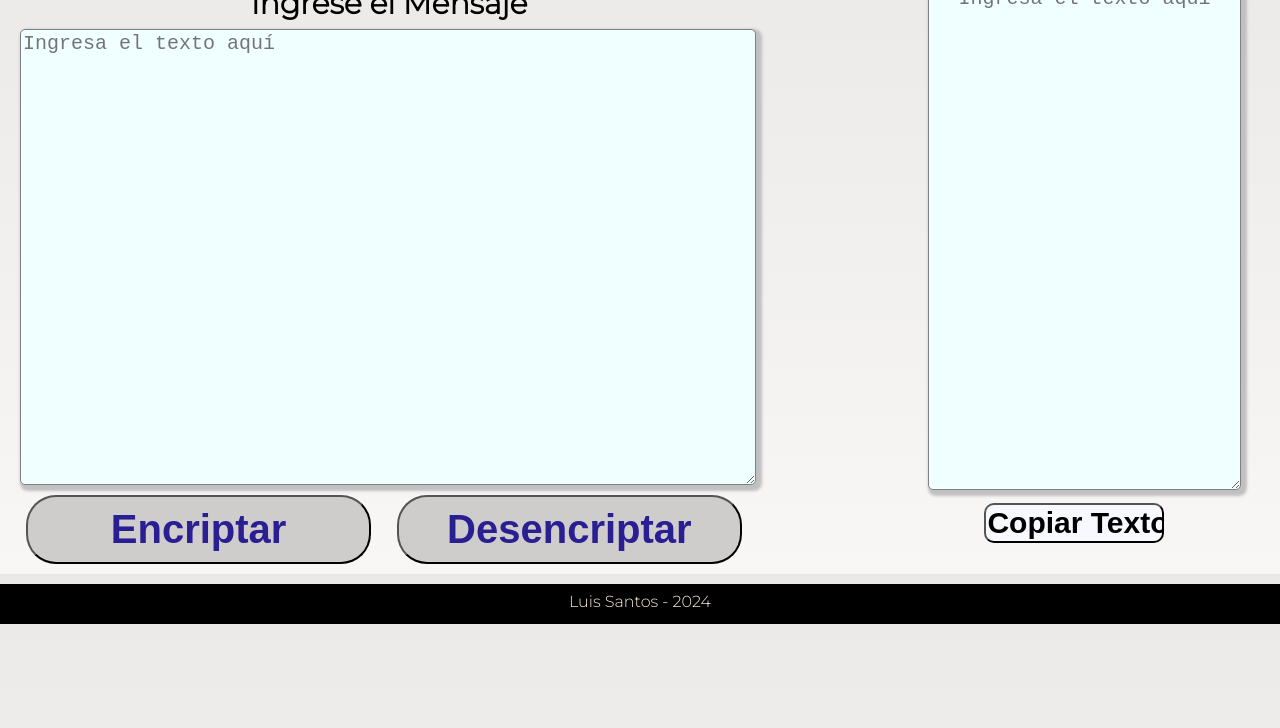
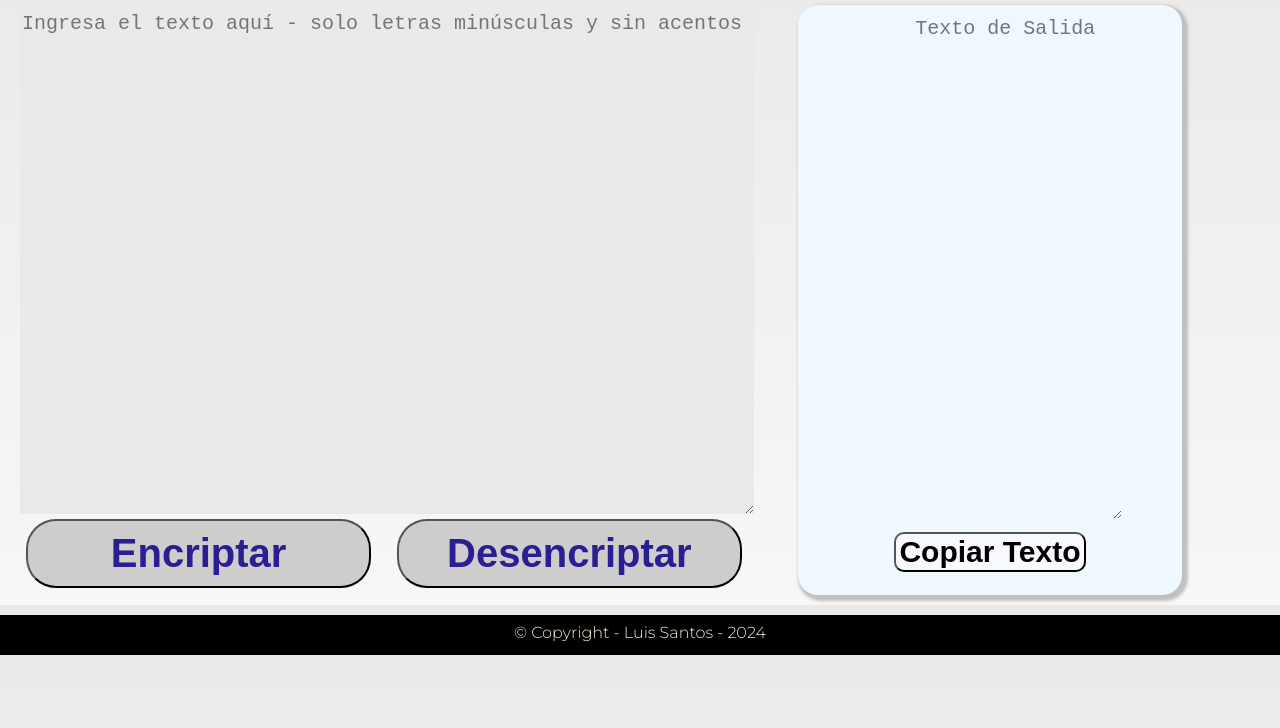
Before and after one commit to lasaro069/encriptador, a plain HTML site: page index.html in a window 1280 px wide. Shown: the part 72-800 px from the top of the page. Drawn offline with Linux system fonts and the light colour scheme; a web font is replaced by a local one.

Commit message:
Se crean los estilos de la caja de respuesta con botón de copiar, se ajustan los colores del formulario

```diff
--- a/index.html
+++ b/index.html
@@ -52,6 +52,7 @@ EXTRAS:
 
     <header class="header">
         <img class="imagen" src="/images/Logo.png" alt="Logo Alura">
+        <hr size="5px" color="#2A1E93" />
     </header>
 
     <main class="main">
@@ -60,8 +61,8 @@ EXTRAS:
         <div class="contenedor-principal">
 
             <form class="caja-ingreso" action="">
-                <label for="">Ingrese el Mensaje</label>
-                <textarea name="" id="ingreso" cols="30" rows="10" placeholder="Ingresa el texto aquí"></textarea>
+<!--                <label for="">Ingrese el Mensaje</label> -->
+                <textarea name="" id="ingreso" cols="30" rows="10" placeholder="Ingresa el texto aquí - solo letras minúsculas y sin acentos"></textarea>
 
                 <div class="botones">
                     <input type="submit" value="Encriptar" class="boton-encriptar">
@@ -72,7 +73,7 @@ EXTRAS:
             </form>
 
             <form class="caja-respuesta" action="">
-                <textarea name="" id="salida" cols="30" rows="10" placeholder="Ingresa el texto aquí"></textarea>
+                <textarea name="" id="salida" cols="30" rows="10" placeholder="Texto de Salida"></textarea>
 
                 <div class="copiar">
                     <input type="submit" value="Copiar Texto" class="boton-copiar">
@@ -86,7 +87,7 @@ EXTRAS:
     </main>
 
     <footer>
-        <p class="text-footer">Luis Santos - 2024</p>
+        <p class="text-footer">&copy Copyright - Luis Santos - 2024</p>
     </footer>
 
     <script src="/app.js"></script>
--- a/style.css
+++ b/style.css
@@ -4,11 +4,18 @@ html{
 }
 
 body{
-    height: 100%
+    height: auto;
+    width: auto;
 }
 
 header{
     margin-top: 5px;
+
+}
+
+header img{
+    width: 120px;
+
 }
 
 hr{
@@ -17,7 +24,7 @@ hr{
 
 .contenedor-principal{
     display: flex;
-    height: 590px;
+    height: 600px;
 }
 
 /*    ESTILOS PARA EL FORMULARIO DE LA IZQUIERDA    */
@@ -27,27 +34,16 @@ hr{
 
 }
 
-form label{
-    width: 100%;
-    display: block;
-    margin: 5px 5px;
-    font-size: 30px;
-    font-weight: bold;
-    text-align: center;
-}
-
 #ingreso{
     display: block;
-    background-color:azure;
+    background: #EBE8E8;
+    border: none;
     width: 95%;
-    height: 450px;
-    margin: 10px 20px;
+    height: 500px;
+    margin: 5px 20px;
     font-family: monospace;
     font-size: 20px;
     text-align:left;
-    border: 1px solid gray;
-    border-radius: 5px;
-    box-shadow: 3px 3px 3px 3px silver;
 }
 
 .botones{
@@ -69,7 +65,7 @@ form label{
     box-sizing: border-box;
 
     cursor: pointer;
-    transition: 700ms;
+    transition: 500ms;
 
 }
 
@@ -84,21 +80,26 @@ form label{
 
 
 .caja-respuesta{
-    width: 40%;
-    display: block;
+    border: none;
+    background-color: aliceblue;
+    border-radius: 20px;
+    width: 30%;
+    height: 590px;
+    margin-left: 30px;
+    box-shadow: 3px 3px 3px 3px silver;
 }
 
 #salida{
-    background-color:azure;
+    background-color:aliceblue;
     width: 60%;
     height: 500px;
-    margin-left: 160px;
+    margin-left: 90px;
+    margin-top: 10px;
     font-family: monospace;
     font-size: 20px;
     text-align: center;
-    border: 1px solid gray;
+    border: none;
     border-radius: 5px;
-    box-shadow: 3px 3px 3px 3px silver;
 
 }
 
@@ -113,15 +114,15 @@ form label{
 .boton-copiar{
     border-radius: 10px;
     background-color: ghostwhite;
-    width: 35%;
-    margin-left: 100px;
+    width: 50%;
+    margin-left: 00px;
     padding: 1px;
     font-size: 30px;
     font-weight: bold;
     box-sizing: border-box;
 
     cursor: pointer;
-    transition: 700ms;
+    transition: 500ms;
 
 }
 
@@ -130,11 +131,6 @@ form label{
     color: antiquewhite;
     transform: scale(1.1);
 }
-
-
-
-
-
 
 footer{
     background-color: black;
@@ -149,3 +145,10 @@ footer{
     text-align: center;
     padding: 10px;
 }
+
+/*    MODO RESPONSIVE    */
+
+@media screen and(max-width: 480px){
+
+
+}
```
